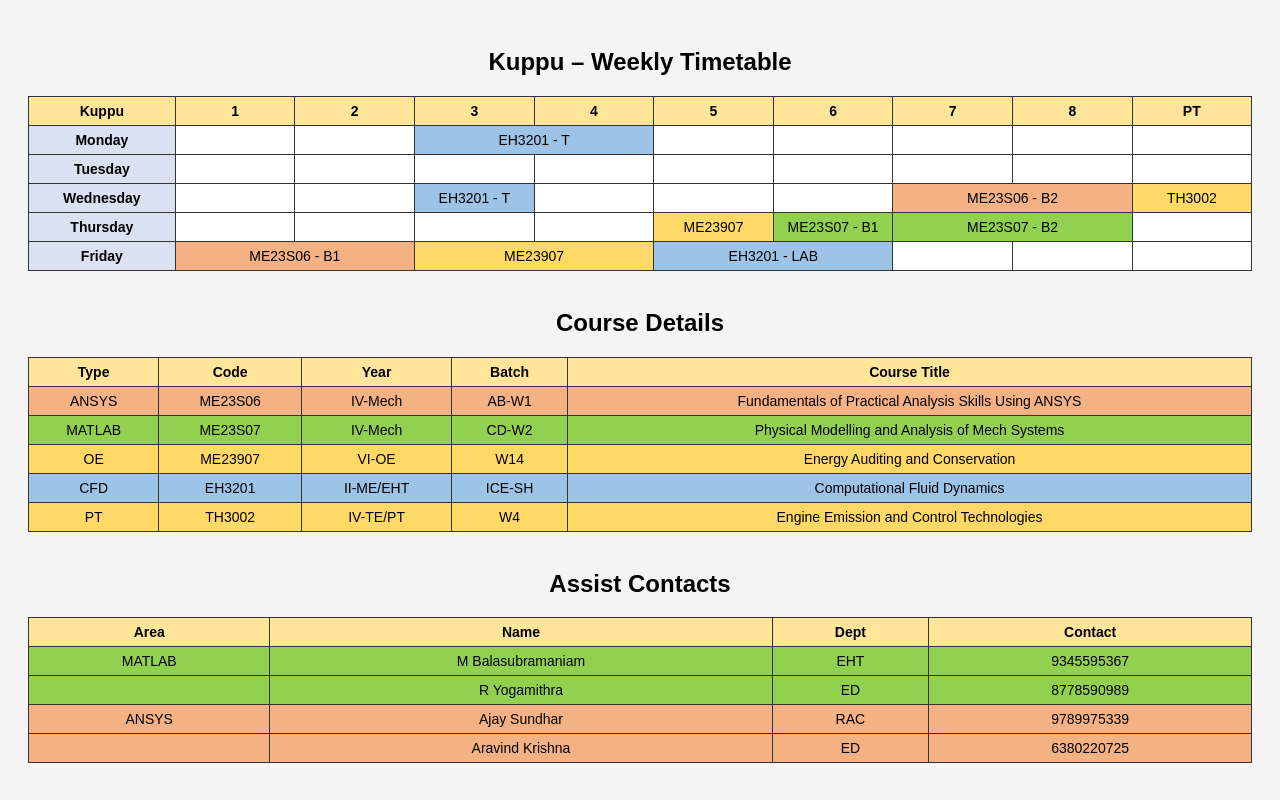
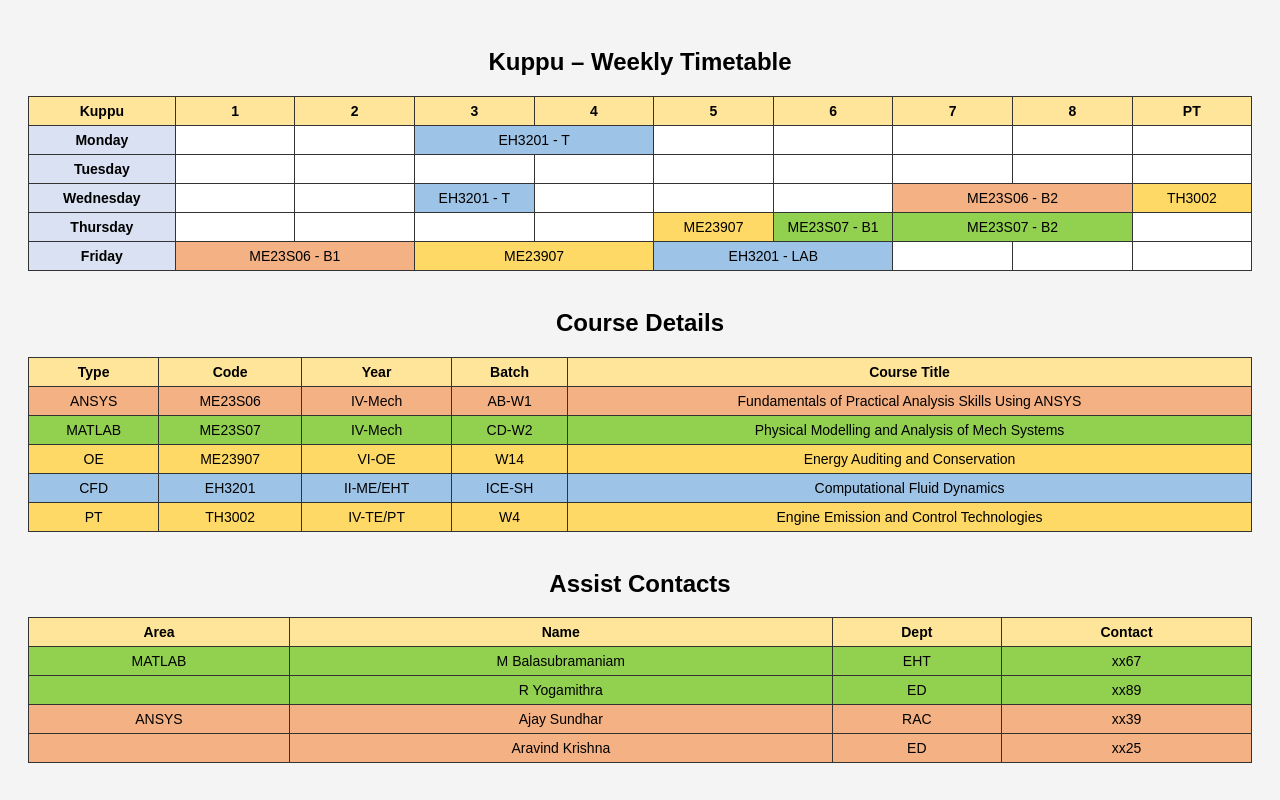
Before and after one commit to ekuppu/timetable, a plain HTML site: page index.html in a window 1280 px wide. Drawn offline with Linux system fonts and the light colour scheme.

Commit message:
index.html

```diff
--- a/index.html
+++ b/index.html
@@ -175,10 +175,10 @@
 <div class="table-container">
 <table>
     <tr><th>Area</th><th>Name</th><th>Dept</th><th>Contact</th></tr>
-    <tr class="green"><td>MATLAB</td><td>M Balasubramaniam</td><td>EHT</td><td>9345595367</td></tr>
-    <tr class="green"><td></td><td>R Yogamithra</td><td>ED</td><td>8778590989</td></tr>
-    <tr class="orange"><td>ANSYS</td><td>Ajay Sundhar</td><td>RAC</td><td>9789975339</td></tr>
-    <tr class="orange"><td></td><td>Aravind Krishna</td><td>ED</td><td>6380220725</td></tr>
+    <tr class="green"><td>MATLAB</td><td>M Balasubramaniam</td><td>EHT</td><td>xx67</td></tr>
+    <tr class="green"><td></td><td>R Yogamithra</td><td>ED</td><td>xx89</td></tr>
+    <tr class="orange"><td>ANSYS</td><td>Ajay Sundhar</td><td>RAC</td><td>xx39</td></tr>
+    <tr class="orange"><td></td><td>Aravind Krishna</td><td>ED</td><td>xx25</td></tr>
 </table>
 </div>
 </body>
```
